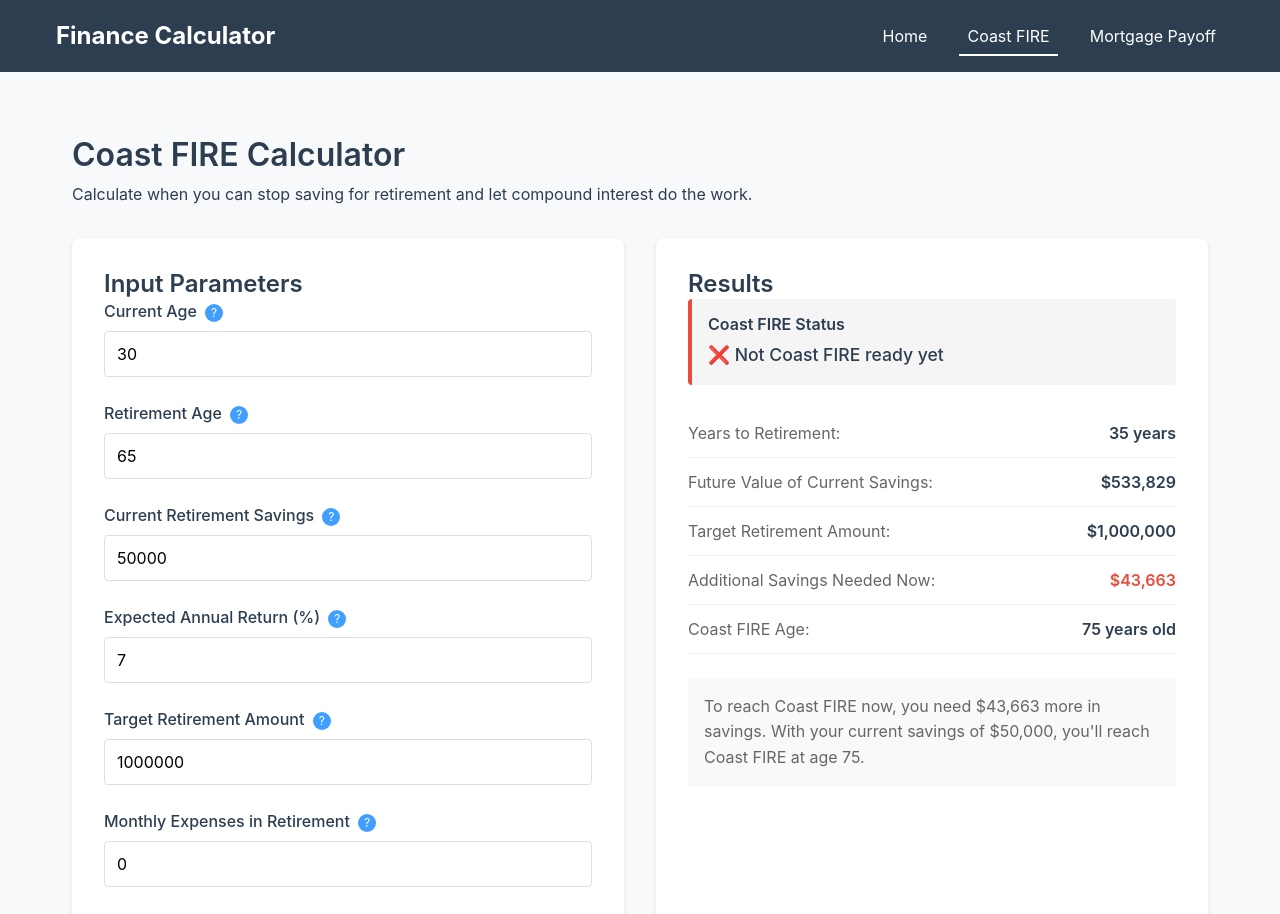
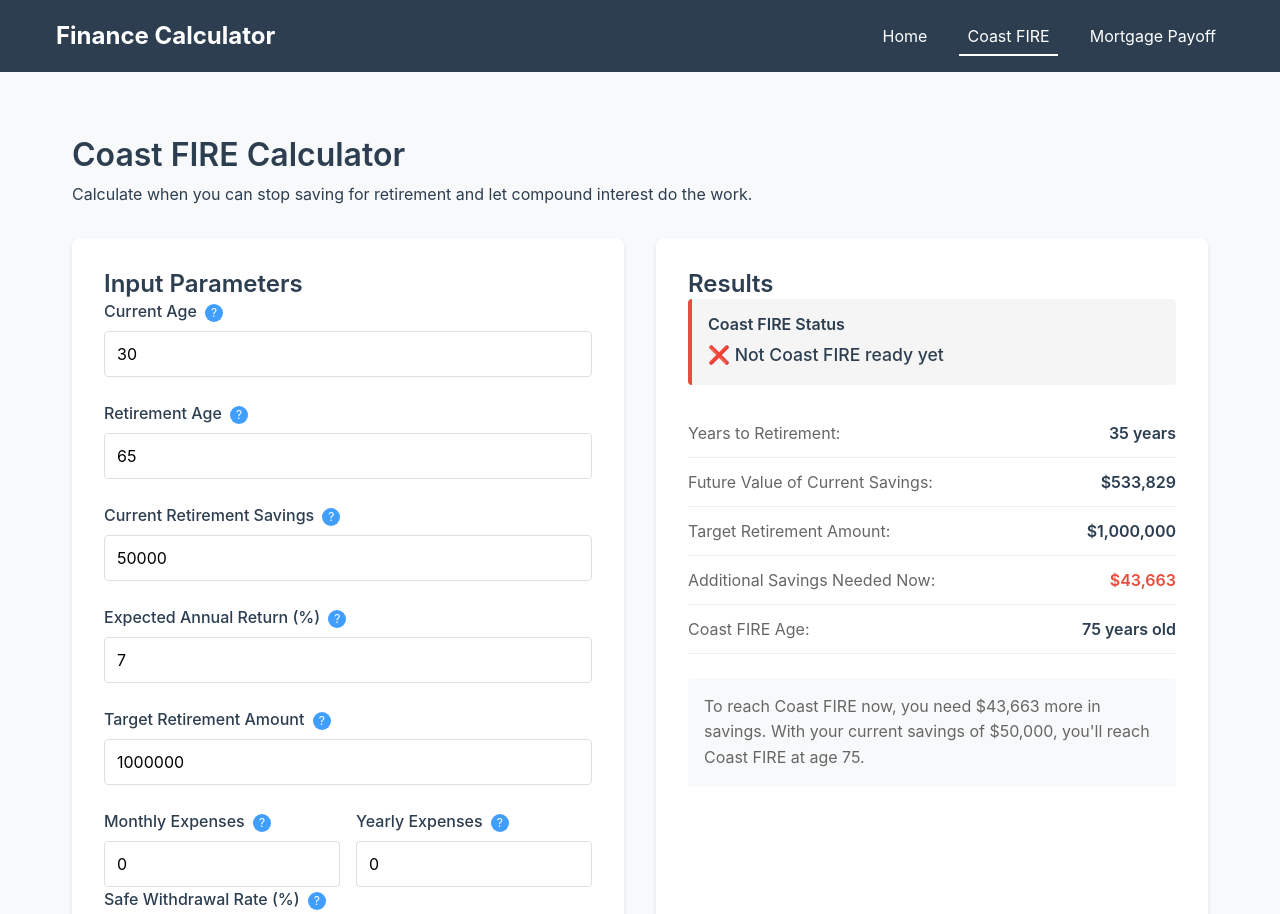
Before and after one commit to breeze4/finance-calculator, a Vue app: page /coast-fire in a window 1280 px wide. Shown: the top 914 px of the page. Built offline with nearby package versions, Linux system fonts and the light colour scheme.

Commit message:
add yearly expense field

```diff
--- a/src/stores/coastFire.ts
+++ b/src/stores/coastFire.ts
@@ -8,8 +8,9 @@ export const useCoastFireStore = defineStore('coastFire', () => {
   const expectedReturnRate = ref(7)
   const targetRetirementAmount = ref(1000000)
   const monthlyExpenses = ref(0)
+  const yearlyExpenses = ref(0)
   const withdrawalRate = ref(4)
-  const lastEditedField = ref<'target' | 'monthly'>('target')
+  const lastEditedField = ref<'target' | 'monthly' | 'yearly'>('target')
 
   const errors = ref({
     currentAge: '',
@@ -18,6 +19,7 @@ export const useCoastFireStore = defineStore('coastFire', () => {
     expectedReturnRate: '',
     targetRetirementAmount: '',
     monthlyExpenses: '',
+    yearlyExpenses: '',
     withdrawalRate: ''
   })
 
@@ -29,6 +31,7 @@ export const useCoastFireStore = defineStore('coastFire', () => {
       expectedReturnRate: '',
       targetRetirementAmount: '',
       monthlyExpenses: '',
+      yearlyExpenses: '',
       withdrawalRate: ''
     }
 
@@ -69,6 +72,11 @@ export const useCoastFireStore = defineStore('coastFire', () => {
       isValid = false
     }
 
+    if (yearlyExpenses.value < 0) {
+      errors.value.yearlyExpenses = 'Yearly expenses cannot be negative'
+      isValid = false
+    }
+
     if (withdrawalRate.value < 2 || withdrawalRate.value > 8) {
       errors.value.withdrawalRate = 'Withdrawal rate should be between 2% and 8%'
       isValid = false
@@ -84,6 +92,7 @@ export const useCoastFireStore = defineStore('coastFire', () => {
     expectedReturnRate.value = 7
     targetRetirementAmount.value = 1000000
     monthlyExpenses.value = 0
+    yearlyExpenses.value = 0
     withdrawalRate.value = 4
     lastEditedField.value = 'target'
     // Clear validation errors
@@ -94,6 +103,7 @@ export const useCoastFireStore = defineStore('coastFire', () => {
       expectedReturnRate: '',
       targetRetirementAmount: '',
       monthlyExpenses: '',
+      yearlyExpenses: '',
       withdrawalRate: ''
     }
   }
@@ -182,6 +192,12 @@ export const useCoastFireStore = defineStore('coastFire', () => {
     return Math.round((monthlyExpenses.value * 12) / (withdrawalRate.value / 100))
   })
 
+  const targetFromYearlyExpenses = computed(() => {
+    if (yearlyExpenses.value <= 0 || withdrawalRate.value <= 0) return 0
+    // Round to nearest dollar (no cents)
+    return Math.round(yearlyExpenses.value / (withdrawalRate.value / 100))
+  })
+
   const monthlyFromTarget = computed(() => {
     if (targetRetirementAmount.value <= 0 || withdrawalRate.value <= 0) return 0
     return (targetRetirementAmount.value * (withdrawalRate.value / 100)) / 12
@@ -190,6 +206,9 @@ export const useCoastFireStore = defineStore('coastFire', () => {
   const activeTargetAmount = computed(() => {
     if (lastEditedField.value === 'monthly' && monthlyExpenses.value > 0) {
       return targetFromMonthlyExpenses.value
+    }
+    if (lastEditedField.value === 'yearly' && yearlyExpenses.value > 0) {
+      return targetFromYearlyExpenses.value
     }
     return targetRetirementAmount.value
   })
@@ -200,6 +219,19 @@ export const useCoastFireStore = defineStore('coastFire', () => {
     if (withdrawalRate.value > 0) {
       // Round to nearest dollar (no cents)
       targetRetirementAmount.value = Math.round(targetFromMonthlyExpenses.value)
+      // Also update yearly expenses
+      yearlyExpenses.value = Math.round(monthlyExpenses.value * 12)
+    }
+  }
+
+  const syncFromYearlyExpenses = () => {
+    lastEditedField.value = 'yearly'
+    // Always sync the values, even when 0
+    if (withdrawalRate.value > 0) {
+      // Round to nearest dollar (no cents)
+      targetRetirementAmount.value = Math.round(targetFromYearlyExpenses.value)
+      // Also update monthly expenses
+      monthlyExpenses.value = Math.round(yearlyExpenses.value / 12)
     }
   }
 
@@ -209,6 +241,8 @@ export const useCoastFireStore = defineStore('coastFire', () => {
     if (withdrawalRate.value > 0) {
       // Round to nearest dollar (no cents)
       monthlyExpenses.value = Math.round(monthlyFromTarget.value)
+      // Also update yearly expenses
+      yearlyExpenses.value = Math.round(monthlyExpenses.value * 12)
     }
   }
 
@@ -253,6 +287,7 @@ export const useCoastFireStore = defineStore('coastFire', () => {
     expectedReturnRate,
     targetRetirementAmount,
     monthlyExpenses,
+    yearlyExpenses,
     withdrawalRate,
     lastEditedField,
     errors,
@@ -265,9 +300,11 @@ export const useCoastFireStore = defineStore('coastFire', () => {
     projectionChartData,
     requiredSavingsByAge,
     targetFromMonthlyExpenses,
+    targetFromYearlyExpenses,
     monthlyFromTarget,
     activeTargetAmount,
     syncFromMonthlyExpenses,
+    syncFromYearlyExpenses,
     syncFromTargetAmount,
     resetToDefaults
   }
--- a/src/views/CoastFireCalculator.vue
+++ b/src/views/CoastFireCalculator.vue
@@ -15,7 +15,8 @@ const handleReset = () => {
 }
 
 watch([() => store.currentAge, () => store.retirementAge, () => store.currentSavings,
-       () => store.expectedReturnRate, () => store.targetRetirementAmount], () => {
+       () => store.expectedReturnRate, () => store.targetRetirementAmount,
+       () => store.monthlyExpenses, () => store.yearlyExpenses], () => {
   store.validateInputs()
 })
 
@@ -109,7 +110,7 @@ const formatPercent = (value: number) => {
         <div class="form-group">
           <label for="target-amount">
             Target Retirement Amount
-            <span class="help-icon" title="Total amount you want saved by retirement (automatically calculated if you enter monthly expenses)">?</span>
+            <span class="help-icon" title="Total amount you want saved by retirement (automatically calculated if you enter expenses)">?</span>
           </label>
           <input
             id="target-amount"
@@ -123,10 +124,11 @@ const formatPercent = (value: number) => {
           <span v-if="store.errors.targetRetirementAmount" class="error-message">{{ store.errors.targetRetirementAmount }}</span>
         </div>
 
-        <div class="form-group">
+        <div class="expenses-row">
+          <div class="form-group half-width">
             <label for="monthly-expenses">
-            Monthly Expenses in Retirement
-            <span class="help-icon" title="How much you want to spend per month in retirement (leave 0 to use target amount)">?</span>
+              Monthly Expenses
+              <span class="help-icon" title="Monthly spending in retirement">?</span>
             </label>
             <input
               id="monthly-expenses"
@@ -138,6 +140,24 @@ const formatPercent = (value: number) => {
               @input="store.syncFromMonthlyExpenses"
             />
             <span v-if="store.errors.monthlyExpenses" class="error-message">{{ store.errors.monthlyExpenses }}</span>
+          </div>
+
+          <div class="form-group half-width">
+            <label for="yearly-expenses">
+              Yearly Expenses
+              <span class="help-icon" title="Annual spending in retirement">?</span>
+            </label>
+            <input
+              id="yearly-expenses"
+              type="number"
+              v-model.number="store.yearlyExpenses"
+              min="0"
+              step="1000"
+              :class="{ 'error': store.errors.yearlyExpenses }"
+              @input="store.syncFromYearlyExpenses"
+            />
+            <span v-if="store.errors.yearlyExpenses" class="error-message">{{ store.errors.yearlyExpenses }}</span>
+          </div>
         </div>
 
         <div class="form-group">
@@ -218,9 +238,9 @@ const formatPercent = (value: number) => {
             more in savings. With your current savings of {{ formatCurrency(store.currentSavings) }},
             you'll reach Coast FIRE at age {{ store.coastFIREAge }}.
           </p>
-          <p v-if="store.monthlyExpenses > 0" class="calculation-note">
-            Based on {{ formatCurrency(store.monthlyExpenses) }}/month expenses and
-            {{ store.withdrawalRate }}% withdrawal rate ({{ formatCurrency(store.monthlyExpenses * 12) }}/year).
+          <p v-if="store.monthlyExpenses > 0 || store.yearlyExpenses > 0" class="calculation-note">
+            Based on {{ formatCurrency(store.monthlyExpenses) }}/month ({{ formatCurrency(store.yearlyExpenses) }}/year) and
+            {{ store.withdrawalRate }}% withdrawal rate.
           </p>
         </div>
       </div>
@@ -398,7 +418,24 @@ button {
   to { opacity: 1; transform: translateY(0); }
 }
 
+.expenses-row {
+  display: grid;
+  grid-template-columns: 1fr 1fr;
+  gap: 1rem;
+}
+
+.form-group.half-width {
+  margin-bottom: 0;
+}
+
 @media (max-width: 768px) {
+  .expenses-row {
+    grid-template-columns: 1fr;
+  }
+
+  .form-group.half-width {
+    margin-bottom: 1.5rem;
+  }
   .page-container {
     padding: 1rem;
   }
```
Also changed, not shown: 1 other file (tests, documents, lock files or other folders). Lines whose indentation alone changed are shown as unchanged.
